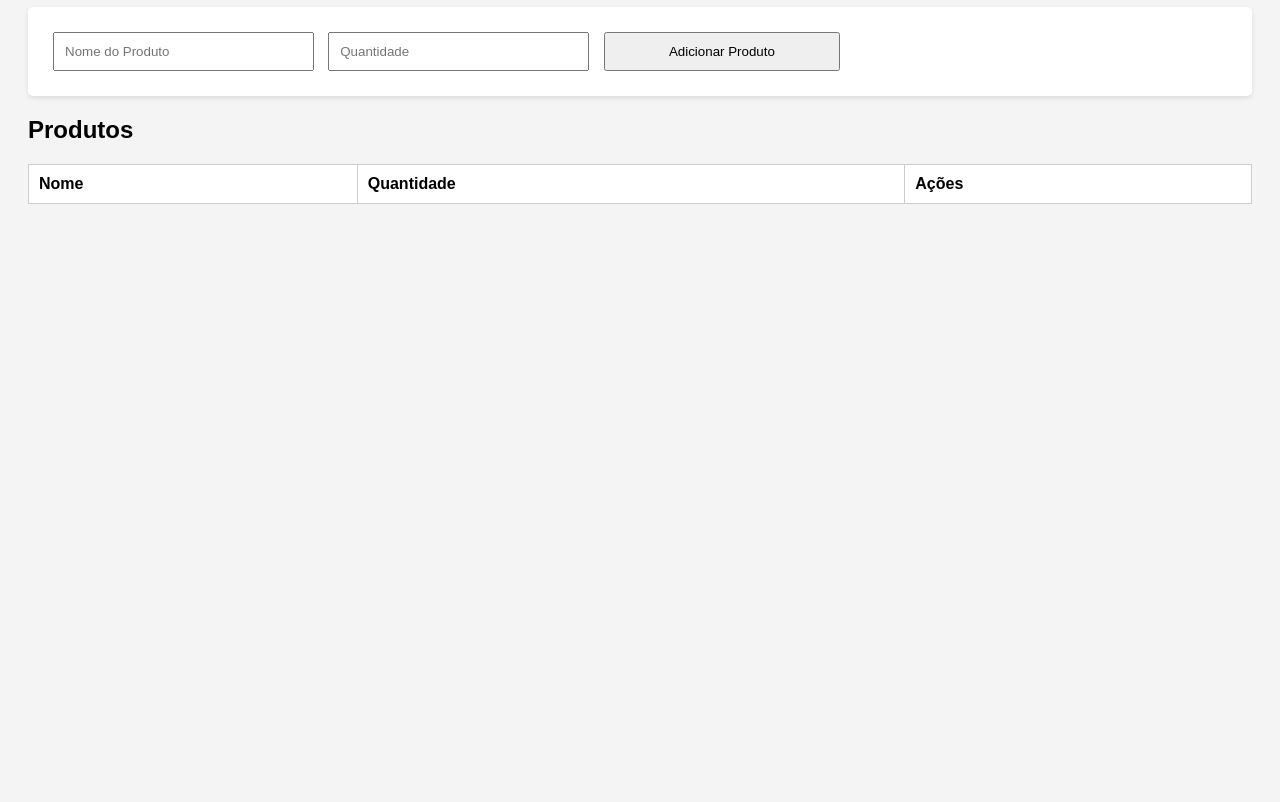
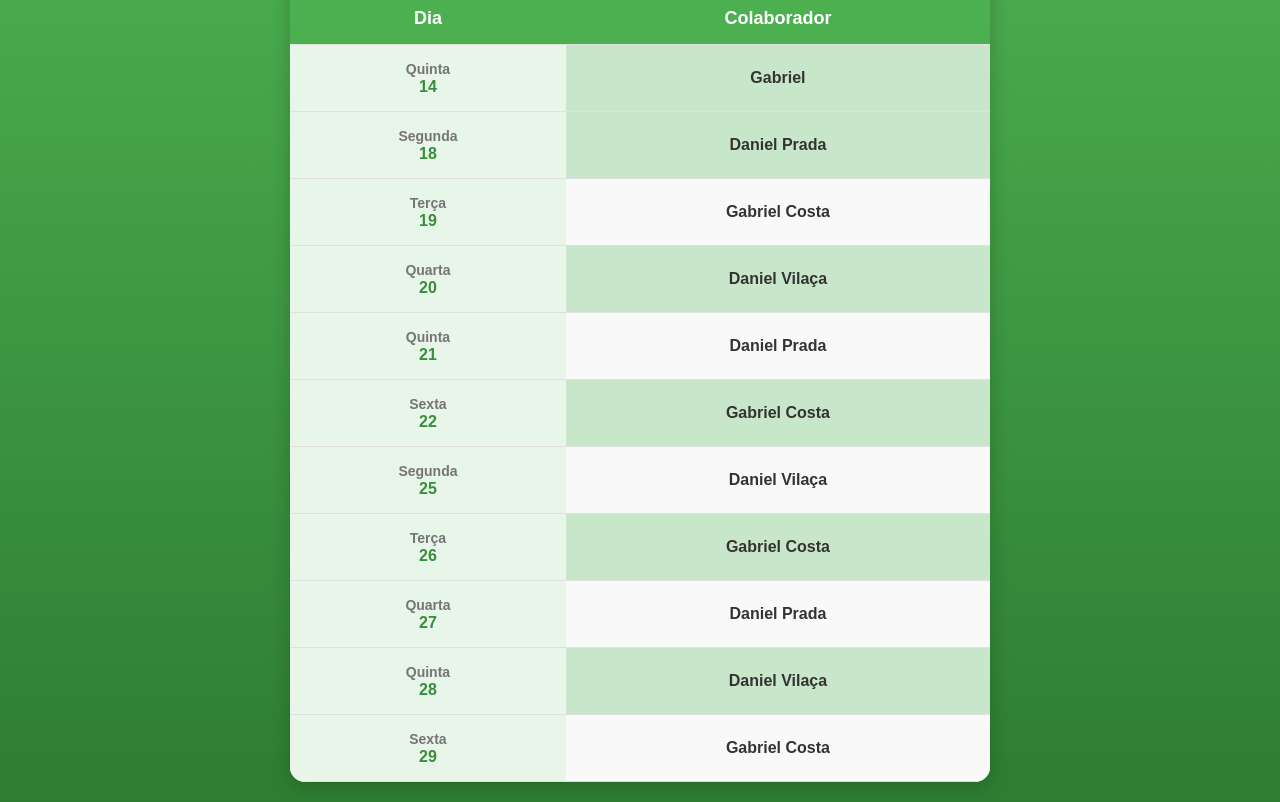
Before and after one commit to Gr1el/estoque, a plain HTML site: page index.html in a window 1280 px wide. Shown: the part 101-903 px from the top of the page. Before the commit the page ends 800 px from the top, so only its background shows below. Drawn offline with Linux system fonts and the light colour scheme.

Commit message:
Update index.html

```diff
--- a/index.html
+++ b/index.html
@@ -1,103 +1,100 @@
 <!DOCTYPE html>
-<html lang="pt-BR">
+<html lang="pt-br">
 <head>
     <meta charset="UTF-8">
     <meta name="viewport" content="width=device-width, initial-scale=1.0">
-    <title>Catálogo de Produtos</title>
+    <title>Escala de Trabalho - Novembro (A partir do dia 14)</title>
     <style>
+        /* Definição de estilos para melhorar o design */
         body {
             font-family: Arial, sans-serif;
-            padding: 20px;
-            background-color: #f4f4f4;
+            margin: 0;
+            padding: 0;
+            background: linear-gradient(to bottom, #4CAF50, #2E7D32);
+            display: flex;
+            justify-content: center;
+            align-items: center;
+            min-height: 100vh;
+        }
+        .container {
+            width: 90%;
+            max-width: 700px;
+            background-color: #ffffff;
+            border-radius: 15px;
+            box-shadow: 0 4px 20px rgba(0, 0, 0, 0.2);
+            overflow: hidden;
+            margin: 20px;
         }
         h1 {
             text-align: center;
-        }
-        form {
-            margin-bottom: 20px;
-            padding: 20px;
-            background: white;
-            border-radius: 5px;
-            box-shadow: 0 2px 5px rgba(0,0,0,0.1);
-        }
-        input, button {
-            margin: 5px;
-            padding: 10px;
-            width: 20%;
+            color: #ffffff;
+            background-color: #388E3C;
+            padding: 20px 0;
+            font-size: 24px;
+            margin: 0;
+            border-bottom: 3px solid #2E7D32;
         }
         table {
             width: 100%;
             border-collapse: collapse;
-            margin-top: 20px;
-            background: white;
+            margin: 0;
         }
         th, td {
-            border: 1px solid #ccc;
-            padding: 10px;
-            text-align: left;
+            padding: 15px;
+            text-align: center;
+            font-size: 16px;
+            border-bottom: 1px solid #e0e0e0;
+        }
+        th {
+            background-color: #4CAF50;
+            color: white;
+            font-size: 18px;
+            border-top: 3px solid #2E7D32;
+        }
+        td {
+            color: #333;
+            font-weight: bold;
+            background-color: #f9f9f9;
+        }
+        .header {
+            background-color: #e8f5e9;
+            color: #388E3C;
+            font-weight: bold;
+        }
+        .day {
+            font-size: 14px;
+            color: #757575;
+        }
+        .highlight {
+            background-color: #C8E6C9;
         }
     </style>
 </head>
 <body>
-
-    <h1>Catálogo de Produtos</h1>
-
-    <form id="product-form">
-        <input type="text" id="product-name" placeholder="Nome do Produto" required>
-        <input type="number" id="product-quantity" placeholder="Quantidade" required>
-        <button type="submit">Adicionar Produto</button>
-    </form>
-
-    <h2>Produtos</h2>
-    <table id="product-list">
+    <div class="container">
+        <h1>Escala de Trabalho dos crias</h1>
+        <table>
             <thead>
                 <tr>
-                <th>Nome</th>
-                <th>Quantidade</th>
-                <th>Ações</th>
+                    <th>Dia</th>
+                    <th>Colaborador</th>
                 </tr>
             </thead>
             <tbody>
-            <!-- Os produtos serão adicionados aqui -->
+                <!-- Escala de Trabalho com design visual aprimorado e sem finais de semana -->
+                <tr><td class="header"><span class="day">Quinta</span><br>14</td><td class="highlight">Gabriel</td></tr>
+                <tr><td class="header"><span class="day">Segunda</span><br>18</td><td class="highlight">Daniel Prada</td></tr>
+                <tr><td class="header"><span class="day">Terça</span><br>19</td><td>Gabriel Costa</td></tr>
+                <tr><td class="header"><span class="day">Quarta</span><br>20</td><td class="highlight">Daniel Vilaça</td></tr>
+                <tr><td class="header"><span class="day">Quinta</span><br>21</td><td>Daniel Prada</td></tr>
+                <tr><td class="header"><span class="day">Sexta</span><br>22</td><td class="highlight">Gabriel Costa</td></tr>
+                <tr><td class="header"><span class="day">Segunda</span><br>25</td><td>Daniel Vilaça</td></tr>
+                <tr><td class="header"><span class="day">Terça</span><br>26</td><td class="highlight">Gabriel Costa</td></tr>
+                <tr><td class="header"><span class="day">Quarta</span><br>27</td><td>Daniel Prada</td></tr>
+                <tr><td class="header"><span class="day">Quinta</span><br>28</td><td class="highlight">Daniel Vilaça</td></tr>
+                <tr><td class="header"><span class="day">Sexta</span><br>29</td><td>Gabriel Costa</td></tr>
             </tbody>
         </table>
-
-    <script>
-        const form = document.getElementById('product-form');
-        const productList = document.getElementById('product-list').getElementsByTagName('tbody')[0];
-
-        form.addEventListener('submit', function(event) {
-            event.preventDefault();
-
-            const productName = document.getElementById('product-name').value;
-            const productQuantity = document.getElementById('product-quantity').value;
-
-            const newRow = productList.insertRow();
-            newRow.innerHTML = `
-                <td>${productName}</td>
-                <td>${productQuantity}</td>
-                <td>
-                    <button onclick="adjustQuantity(this, 1)">Entrada</button>
-                    <button onclick="adjustQuantity(this, -1)">Saída</button>
-                </td>
-            `;
-
-            form.reset();
-        });
-
-        function adjustQuantity(button, change) {
-            const row = button.parentNode.parentNode;
-            const quantityCell = row.cells[1];
-            const currentQuantity = parseInt(quantityCell.innerText);
-            const newQuantity = currentQuantity + change;
-
-            if (newQuantity >= 0) {
-                quantityCell.innerText = newQuantity;
-            } else {
-                alert('Quantidade não pode ser menor que zero.');
-            }
-        }
-    </script>
-
+    </div>
 </body>
 </html>
```
Lines whose indentation alone changed are shown as unchanged.
